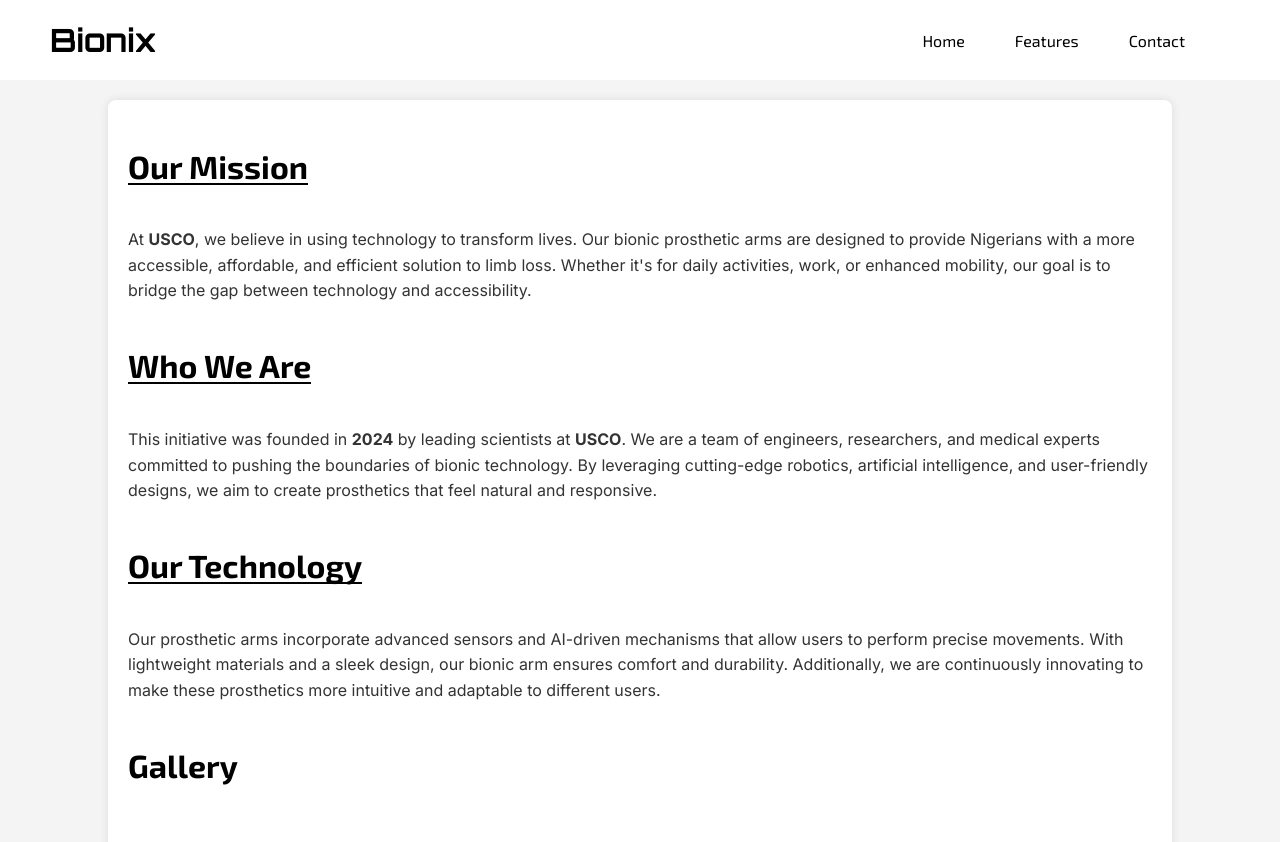
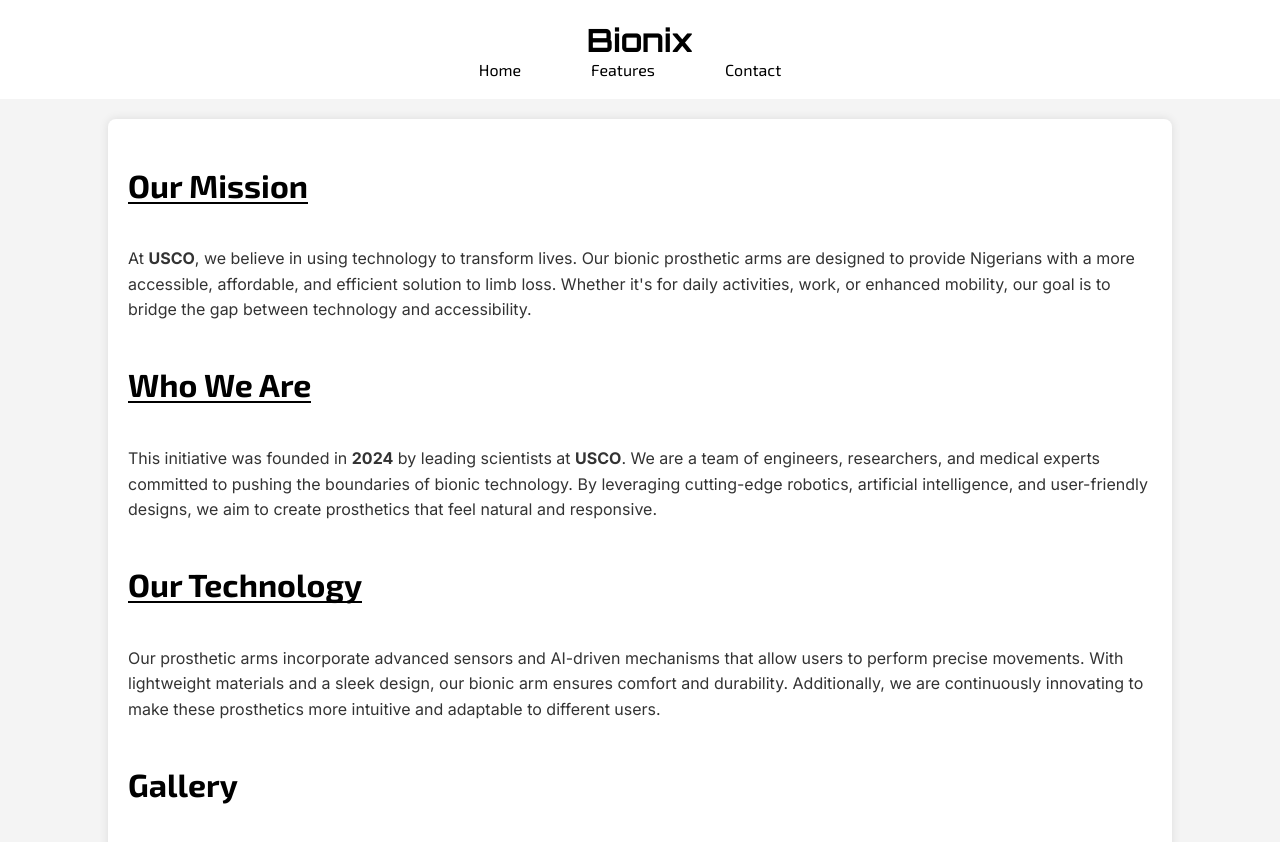
Before and after one commit to stephenhaleem/Bionic-Arm, a plain HTML site: page about.html in a window 1280 px wide. Shown: the top 842 px of the page. Drawn offline with nearby package versions, Linux system fonts and the light colour scheme.

Commit message:
adjusted navigation

```diff
--- a/about.html
+++ b/about.html
@@ -49,6 +49,7 @@
         nav {
   font-family:"Exo 2";
   display: flex;
+  flex-direction: column;
   justify-content: space-between;
   align-items: center;
   background-color: white;
@@ -67,6 +68,7 @@ nav .logo {
 nav ul {
   list-style: none;
   display: flex;
+  justify-content: space-around;
   margin: 0;
   padding: 0;
   padding-right: 20px;
@@ -80,7 +82,7 @@ nav ul li a {
   color: black;
   text-decoration: none;
   font-size: 1rem;
-  padding: 5px 10px;
+  padding: 5px 20px;
   transition: all 0.3s ease;
 }
 nav ul li a:hover {
@@ -114,7 +116,7 @@ nav ul li a:hover {
         background-size: 100% 2px;
         background-repeat: no-repeat;
         background-position: 0 100%;
-    }
+       }
         p {
             font-family: "Inter";
             line-height: 1.6;
```
